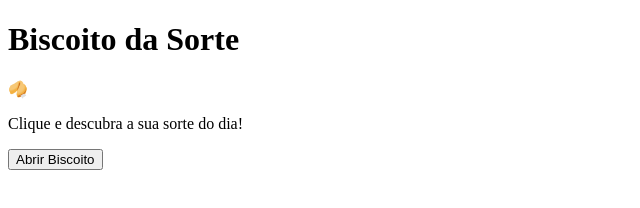
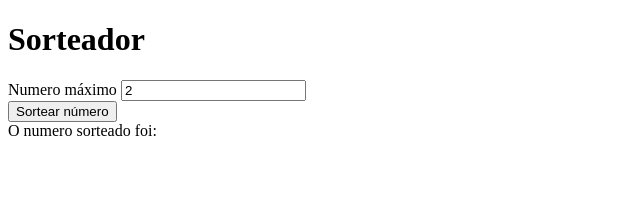
Before and after one commit to Guirocco/exercicio_grunt, a website: page src/index.html in a window 1280 px wide. Shown: the whole page, without its empty margins (0-640 px from the left). Drawn offline with Linux system fonts and the light colour scheme; a web font is replaced by a local one.

Commit message:
fix js and placeholder html

```diff
--- a/src/index.html
+++ b/src/index.html
@@ -3,27 +3,27 @@
 <head>
     <meta charset="UTF-8">
     <meta name="viewport" content="width=device-width, initial-scale=1.0">
-    <title>Biscoito da Sorte</title>
+    <title>Sorteador</title>
     <link rel="preconnect" href="https://fonts.googleapis.com">
     <link rel="preconnect" href="https://fonts.gstatic.com" crossorigin>
-    <link href="https://fonts.googleapis.com/css2?family=Oi&family=Roboto:ital,wght@0,100..900;1,100..900&display=swap" rel="stylesheet">
-    <link rel="stylesheet" href="@@ENDERECO_DO_CSS">
+    <link href="https://fonts.googleapis.com/css2?family=Lobster&family=Roboto:ital,wght@0,100..900;1,100..900&display=swap" rel="stylesheet">
+    <link rel="stylesheet" href="ENDERECO_DO_CSS">
 </head>
 <body>
     <main>
-        <div class="container">
-            <h1>Biscoito da Sorte</h1>
-            <div class="biscoito-area">
-                <span id="biscoito-emoji" class="biscoito">🥠</span>
+        <h1>Sorteador</h1>
+        <form id="form-sorteador">
+            <div>
+                <label for="numero-maximo">Numero máximo</label>
+                <input type="number" id="numero-maximo" required min="2" value="2" step="1">
             </div>
-            <div class="mensagem-box">
-                <p id="mensagem">Clique e descubra a sua sorte do dia!</p>
-            </div>
-            <button id="btn-abrir">Abrir Biscoito</button>
+            <button type="submit">Sortear número</button>
+        </form>
+        <div class="resultado">
+            O numero sorteado foi: <span id="resultado-valor"></span>
         </div>
     </main>
 
-    <script src="@@ENDERECO_DO_JS"></script>
-
+    <script src="ENDERECO_DO_JS"></script>
 </body>
 </html>
```
